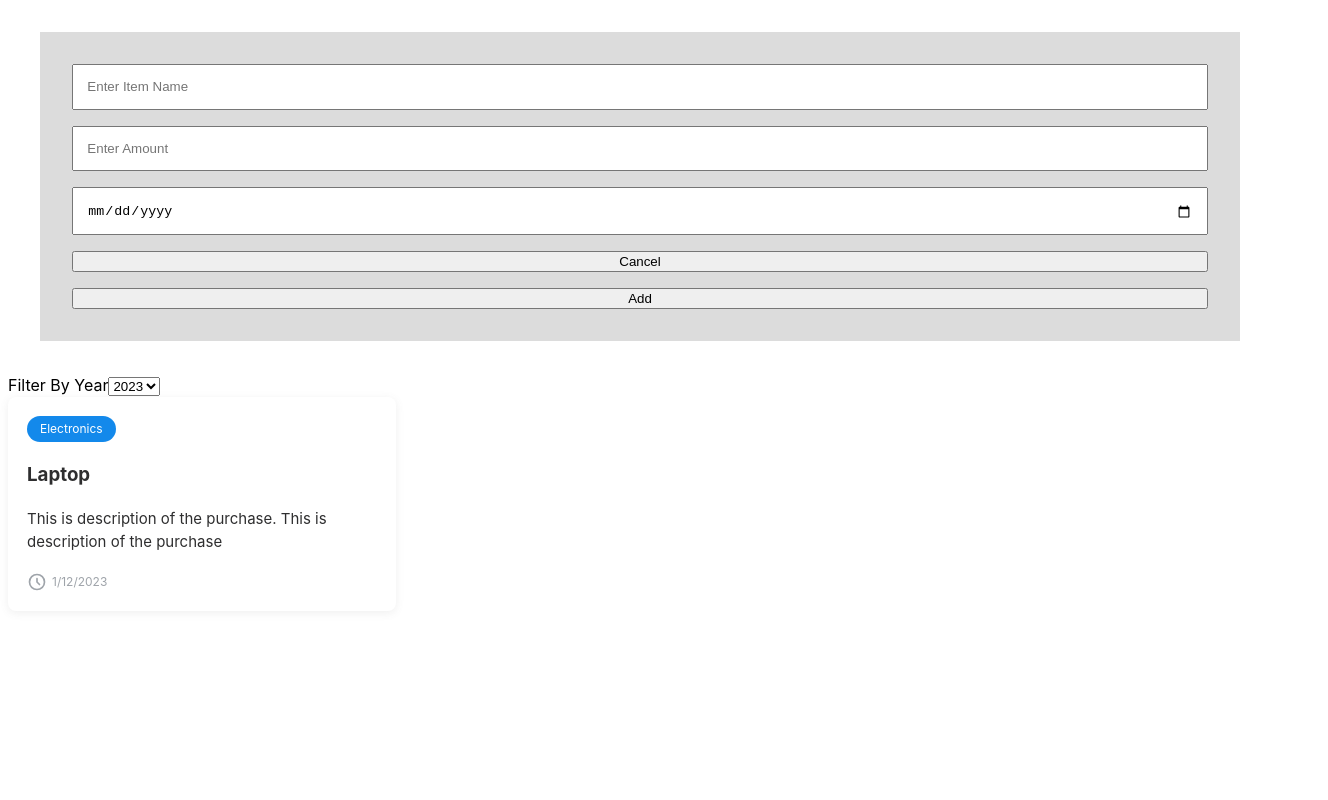
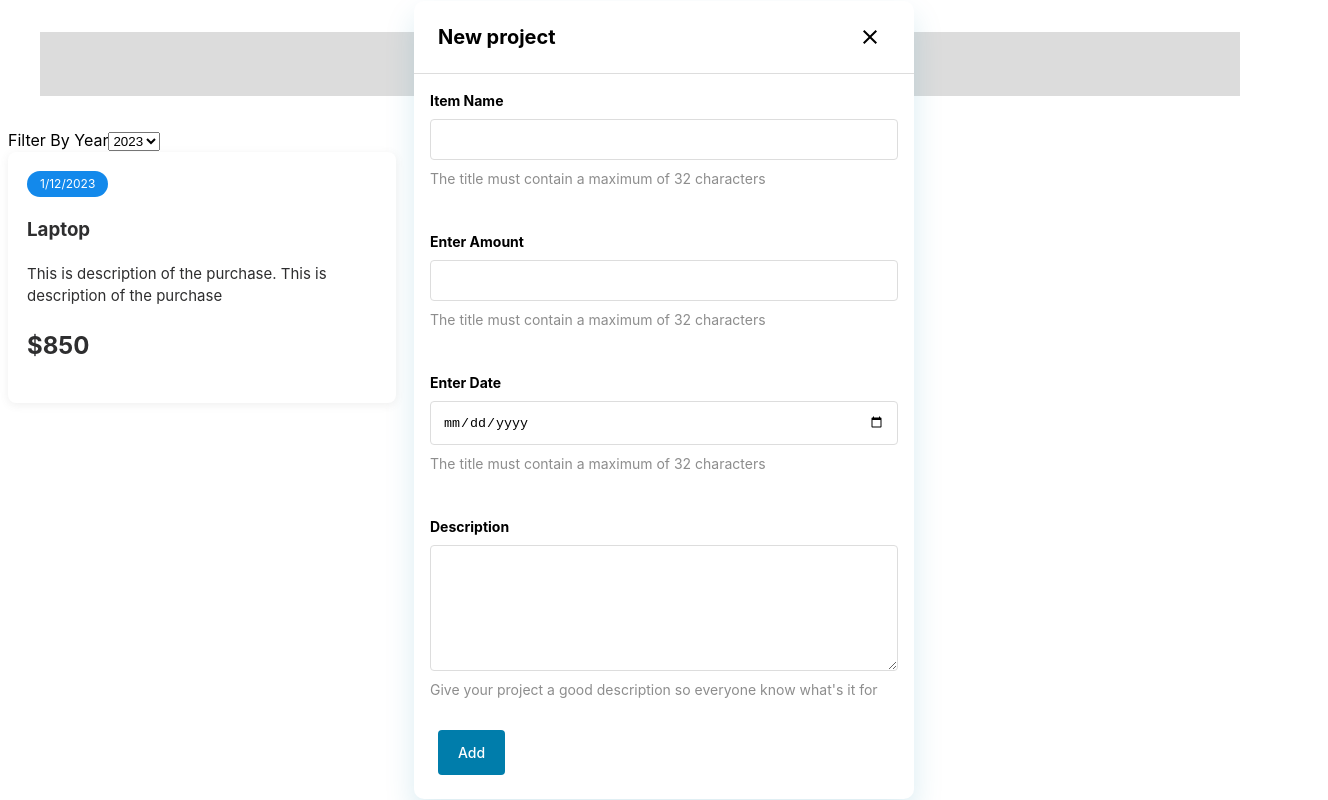
Before and after one commit to shahbaz4783/moneySavvy, a React (Vite) app: page / in a window 1280 px wide. Both pictures are taken after a click on the button "Add Item". Shown: the whole page, 1328 px wide, since content can reach past the window. Built offline with nearby package versions, Linux system fonts and the light colour scheme.

Commit message:
form styling

```diff
--- a/src/components/Card.jsx
+++ b/src/components/Card.jsx
@@ -1,13 +1,9 @@
 export const Card = ({ date, item, price }) => {
 
   return (
-		// <div className='card'>
-		// 	<p>{date}</p>
-		// 	<h3>{item}</h3>
-		// 	<p>{price}</p>
-		<div class='task' draggable='true'>
+		<div class='task'>
 			<div class='tags'>
-				<span class='tag'>Electronics</span>
+				<span class='tag'>{date}</span>
 			</div>
 			<h3>{item}</h3>
 			<p>
@@ -15,33 +11,9 @@ export const Card = ({ date, item, price }) => {
 			</p>
 			<div class='stats'>
 				<div>
-					<div>
-						<svg
-							xmlns='http://www.w3.org/2000/svg'
-							fill='none'
-							viewBox='0 0 24 24'
-						>
-							<g stroke-width='0' id='SVGRepo_bgCarrier'></g>
-							<g
-								stroke-linejoin='round'
-								stroke-linecap='round'
-								id='SVGRepo_tracerCarrier'
-							></g>
-							<g id='SVGRepo_iconCarrier'>
-								{' '}
-								<path
-									stroke-linecap='round'
-									stroke-width='2'
-									d='M12 8V12L15 15'
-								></path>{' '}
-								<circle stroke-width='2' r='9' cy='12' cx='12'></circle>{' '}
-							</g>
-						</svg>
-						{date}
-					</div>
+					<h2>{price}</h2>
 				</div>
 			</div>
 		</div>
-		// </div>
 	);
 }
--- a/src/components/ItemForm.jsx
+++ b/src/components/ItemForm.jsx
@@ -43,31 +43,77 @@ export const ItemForm = ({ onSaveItemData , onCancel}) => {
 	};
 
 	return (
+		<>
 			<form onSubmit={submitHandler}>
+				<div class='container'>
+					<div class='modal'>
+						<div class='modal__header'>
+							<span class='modal__title'>New project</span>
+							<button class='button button--icon'>
+								<svg
+									width='24'
+									viewBox='0 0 24 24'
+									height='24'
+									xmlns='http://www.w3.org/2000/svg'
+									onClick={onCancel}
+								>
+									<path fill='none' d='M0 0h24v24H0V0z'></path>
+									<path d='M19 6.41L17.59 5 12 10.59 6.41 5 5 6.41 10.59 12 5 17.59 6.41 19 12 13.41 17.59 19 19 17.59 13.41 12 19 6.41z'></path>
+								</svg>
+							</button>
+						</div>
+						<div class='modal__body'>
+							<div class='input'>
+								<label class='input__label'>Item Name</label>
 								<input
-				style={{ background: !isValid && 'pink' }}
+									class='input__field'
+									type='text'
 									onChange={itemHandler}
 									value={item}
-				type='text'
-				placeholder='Enter Item Name'
 								/>
+								<p class='input__description'>
+									The title must contain a maximum of 32 characters
+								</p>
+							</div>
+							<div class='input'>
+								<label class='input__label'>Enter Amount</label>
 								<input
-				className={`${!isValid && 'invalid'}`}
+									class='input__field'
+									type='number'
 									onChange={priceHandler}
 									value={price}
-				type='number'
-				placeholder='Enter Amount'
 								/>
+								<p class='input__description'>
+									The title must contain a maximum of 32 characters
+								</p>
+							</div>
+							<div class='input'>
+								<label class='input__label'>Enter Date</label>
 								<input
+									class='input__field'
+									type='date'
 									onChange={dateHandler}
-				type='date'
-				min={'2016-01-01'}
-				max={'2023-12-31'}
-				placeholder='Choose Date'
 									value={date}
 								/>
-			<button onClick={onCancel}>Cancel</button>
-			<button type='submit'>Add</button>
+								<p class='input__description'>
+									The title must contain a maximum of 32 characters
+								</p>
+							</div>
+							<div class='input'>
+								<label class='input__label'>Description</label>
+								<textarea class='input__field input__field--textarea'></textarea>
+								<p class='input__description'>
+									Give your project a good description so everyone know what's
+									it for
+								</p>
+							</div>
+						</div>
+						<div class='modal__footer'>
+							<button class='button button--primary'>Add</button>
+						</div>
+					</div>
+				</div>
 			</form>
+		</>
 	);
 };
--- a/src/index.css
+++ b/src/index.css
@@ -39,10 +39,10 @@ form {
 }
 
 
+/* Card Styling */
 .task {
   position: relative;
   color: #2e2e2f;
-  cursor: move;
   background-color: #fff;
   padding: 1rem;
   border-radius: 8px;
@@ -52,10 +52,7 @@ form {
   max-width: 350px;
 }
 
-.task:hover {
-  box-shadow: rgba(99, 99, 99, 0.3) 0px 2px 8px 0px;
-  border-color: rgba(162, 179, 207, 0.2) !important;
-}
+
 
 .task p {
   font-size: 15px;
@@ -89,45 +86,128 @@ form {
   width: 20px;
 }
 
-.stats {
-  position: relative;
+
+
+/* Form */
+
+.button {
+  font: inherit;
+  border: none;
+  background: none;
+  cursor: pointer;
+}
+
+.container {
+  position: absolute;
+  top: 0;
+  left: 0;
+  right: 0;
+  bottom: 0;
   width: 100%;
-  color: #9fa4aa;
-  font-size: 12px;
+  display: flex;
+  align-items: center;
+  justify-content: center;
+  padding: 1.5rem;
+}
+
+.modal {
+  display: flex;
+  flex-direction: column;
+  width: 100%;
+  max-width: 500px;
+  background-color: #fff;
+  box-shadow: 0 15px 30px 0 rgba(0, 125, 171, 0.15);
+  border-radius: 10px;
+}
+
+.modal__header {
+  padding: 1rem 1.5rem;
+  border-bottom: 1px solid #ddd;
   display: flex;
   align-items: center;
   justify-content: space-between;
 }
 
-.stats div {
-  margin-right: 1rem;
-  height: 20px;
-  display: flex;
-  align-items: center;
-  cursor: pointer;
+.modal__body {
+  padding: 1rem 1rem;
 }
 
-.stats svg {
-  margin-right: 5px;
-  height: 100%;
-  stroke: #9fa4aa;
+.modal__footer {
+  padding: 0 1.5rem 1.5rem;
 }
 
-.viewer span {
-  height: 30px;
-  width: 30px;
-  background-color: rgb(28, 117, 219);
-  margin-right: -10px;
-  border-radius: 50%;
-  border: 1px solid #fff;
-  display: grid;
-  align-items: center;
-  text-align: center;
-  font-weight: bold;
-  color: #fff;
-  padding: 2px;
+.modal__title {
+  font-weight: 700;
+  font-size: 1.25rem;
 }
 
-.viewer span svg {
-  stroke: #fff;
+.button {
+  display: inline-flex;
+  align-items: center;
+  justify-content: center;
+  transition: 0.15s ease;
 }
+
+.button--icon {
+  width: 2.5rem;
+  height: 2.5rem;
+  background-color: transparent;
+  border-radius: 0.25rem;
+}
+
+.button--icon:focus, .button--icon:hover {
+  background-color: #ededed;
+}
+
+.button--primary {
+  background-color: #007dab;
+  color: #FFF;
+  padding: 0.75rem 1.25rem;
+  border-radius: 0.25rem;
+  font-weight: 500;
+  font-size: 0.875rem;
+}
+
+.button--primary:hover {
+  background-color: #006489;
+}
+
+.input {
+  display: flex;
+  flex-direction: column;
+}
+
+.input + .input {
+  margin-top: 1.75rem;
+}
+
+.input__label {
+  font-weight: 700;
+  font-size: 0.875rem;
+}
+
+.input__field {
+  display: block;
+  margin-top: 0.5rem;
+  border: 1px solid #DDD;
+  border-radius: 0.25rem;
+  padding: 0.75rem 0.75rem;
+  transition: 0.15s ease;
+}
+
+.input__field:focus {
+  outline: none;
+  border-color: #007dab;
+  box-shadow: 0 0 0 1px #007dab, 0 0 0 4px rgba(0, 125, 171, 0.25);
+}
+
+.input__field--textarea {
+  min-height: 100px;
+  max-width: 100%;
+}
+
+.input__description {
+  font-size: 0.875rem;
+  margin-top: 0.5rem;
+  color: #8d8d8d;
+}
```
Lines whose indentation alone changed are shown as unchanged.
